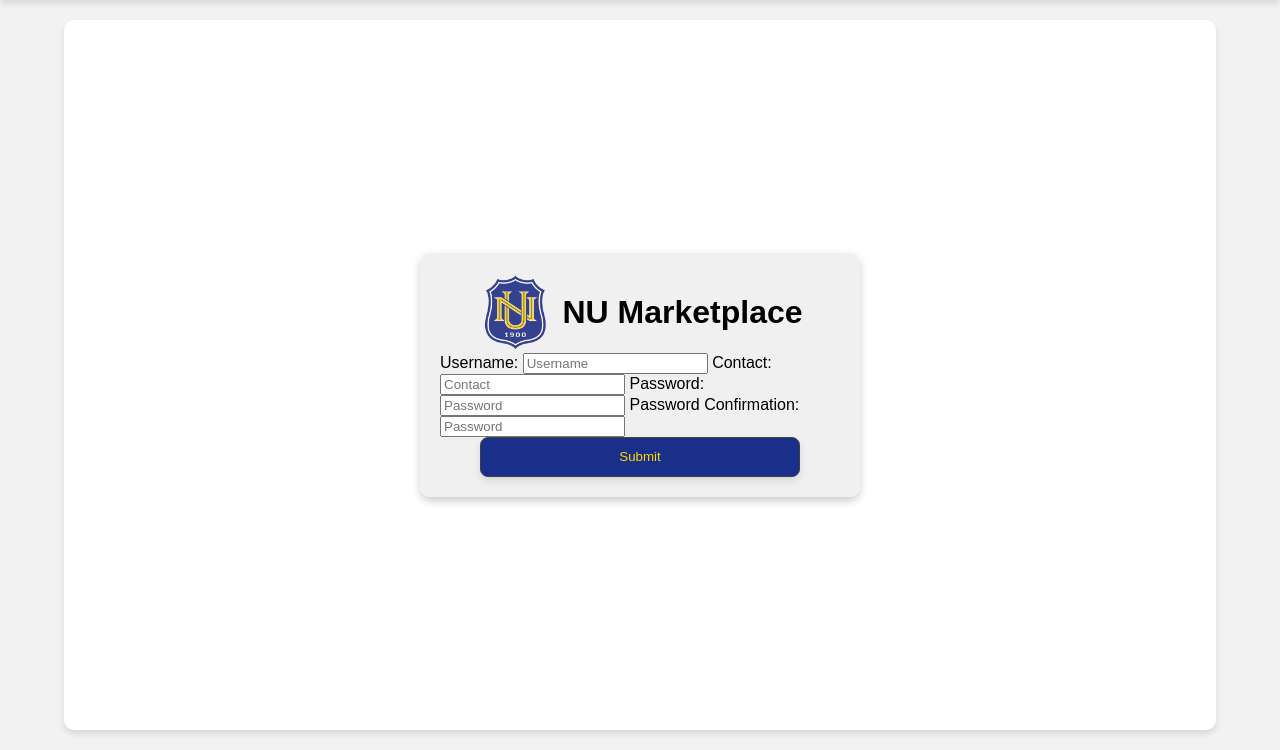
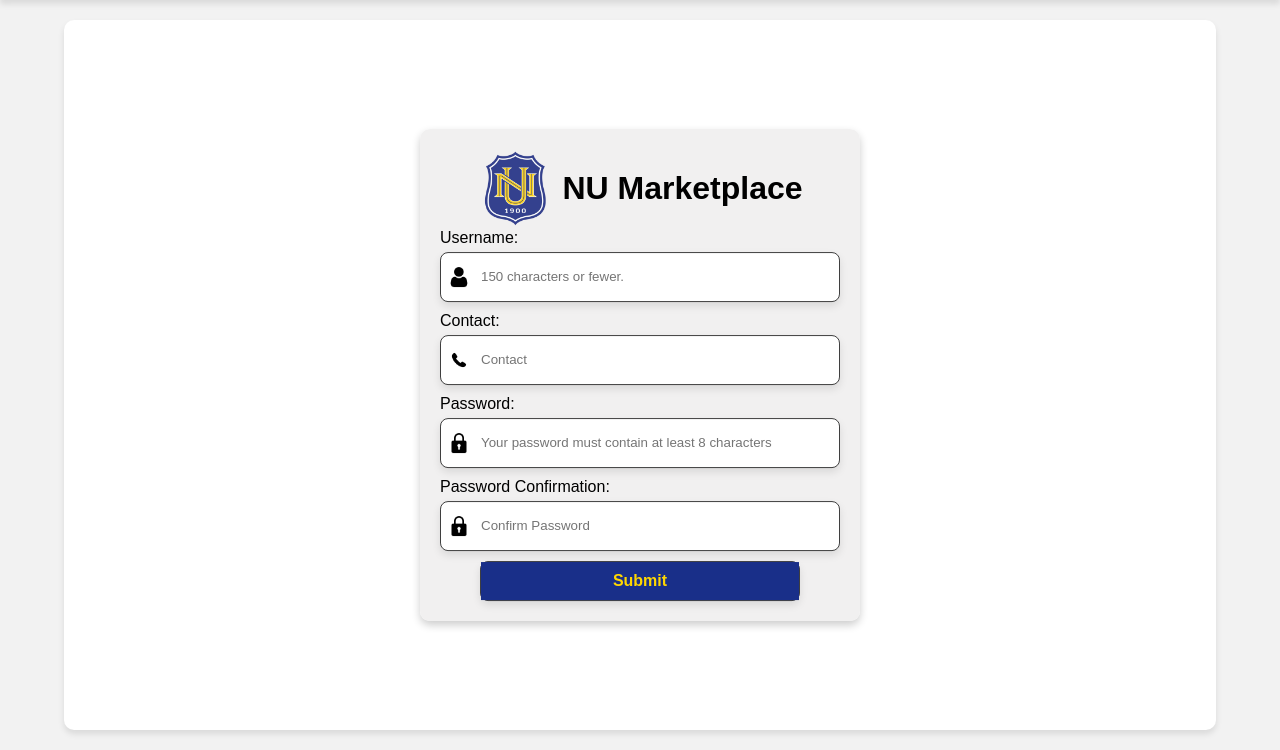
Before and after one commit to alammobaDar/NUMP-NU-Marketplace-, a Django app: page /userAuth/register/ in a window 1280 px wide. Shown: the part 90-840 px from the top of the page. Run offline with Django 5.2, Linux system fonts and the light colour scheme.

Commit message:
add some css to signup route

```diff
--- a/NUMP/static/css/style.css
+++ b/NUMP/static/css/style.css
@@ -297,7 +297,6 @@ main {
 }
 
 .form-with-validation{
-    gap: 15px;
     width: 100%;
     height: 85%;
 }
--- a/NUMP/userAuth/templates/userAuth/register.html
+++ b/NUMP/userAuth/templates/userAuth/register.html
@@ -19,10 +19,17 @@
                         <li>Required</li>
                         <li>150 characters or fewer. Letters, digits and @/./+/-/_ only.</li>
                     </ul> {% endcomment %}
-                    <input type="text" name="username" class="input-text" placeholder="Username" required>
+                    <div class="input-container">
+                        <img src="/media/product_images/user_logo.png" alt="user">
+                        <input type="text" name="username" class="text-input" placeholder="150 characters or fewer." required><br>
+                    </div>
+                    <label for="contact">Contact:</label>
 
-                    <label for="contact">Contact: </label>
-                    <input type="text" name="contact" class="input-text" maxlength=11 placeholder="Contact" required>
+                    <div class="input-container">
+                        <img src="/media/product_images/phone_logo.png" alt="user">
+                        <input type="text" name="contact" class="text-input" placeholder="Contact" required><br>
+                    </div>
+
                     <label for="password1">Password:</label>
                     {% comment %} <ul>
                         <li>Your password can’t be too similar to your other personal information.</li>
@@ -30,11 +37,18 @@
                         <li>Your password can’t be a commonly used password.</li>
                         <li>Your password can’t be entirely numeric.</li>
                     </ul> {% endcomment %}
-                    <input type="password" name="password1" class="input-text" placeholder="Password" required>
-
+                    <div class="input-container">
+                        <img src="/media/product_images/password_logo.png" alt="password">
+                        <input type="password" name="password1" class="text-input" placeholder="Your password must contain at least 8 characters" required><br>
+                    </div>
                     <label for="password2">Password Confirmation: </label>
-                    <input type="password" name="password2" class="input-text" placeholder="Password" required>
-                    <button class="submit-form">Submit</button>
+                    <div class="input-container">
+                        <img src="/media/product_images/password_logo.png" alt="password">
+                        <input type="password" name="password2" class="text-input" placeholder="Confirm Password" required><br>
+                    </div>
+                    <div class="submit-form">
+                        <button>Submit</button>
+                    </div>
                 </form>
             </div>
         </div>
```
Also changed, not shown: NUMP/media/product_images/phone_logo.png (added).
